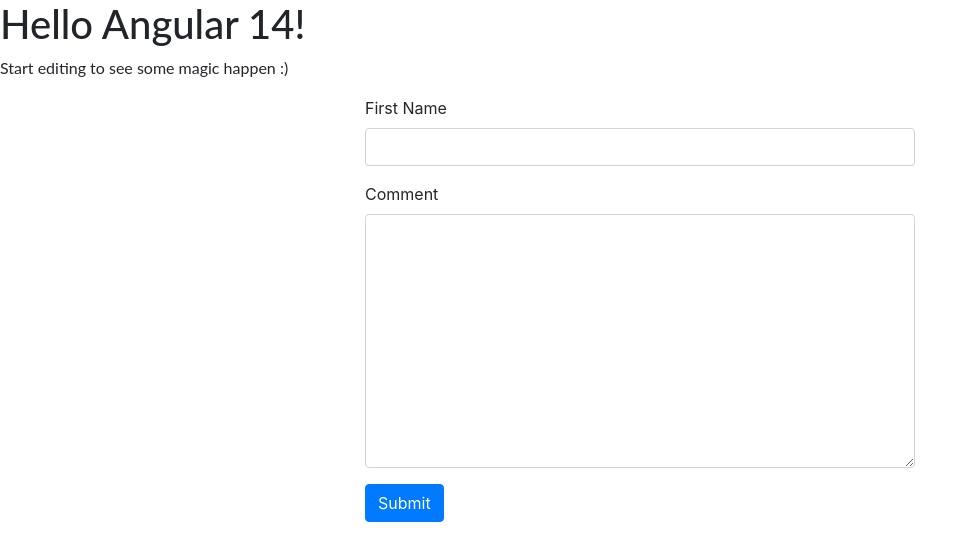
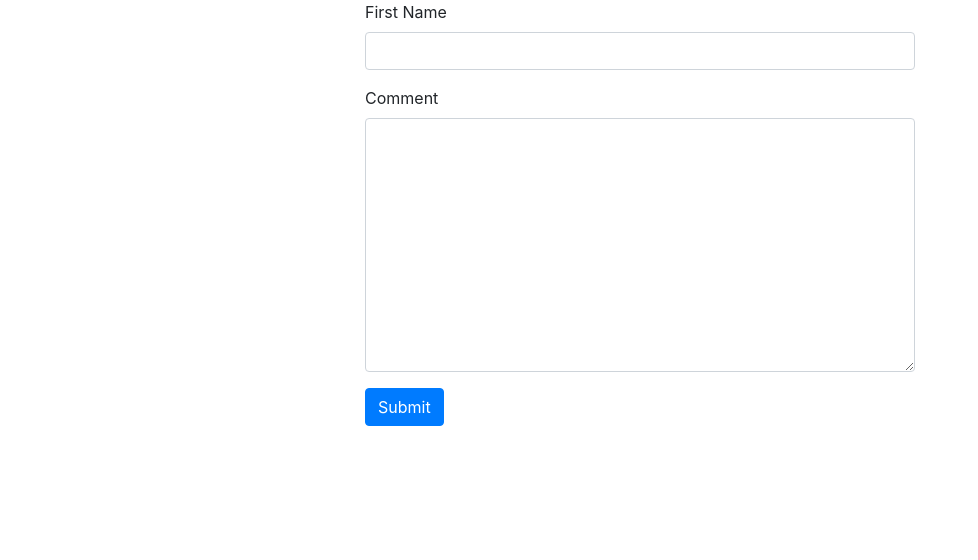
Before and after one commit to Rajan027/angular-forms, an Angular app: page / in a window 1280 px wide. Shown: the top 560 px of the page, without its empty margins (0-978 px from the left). Built offline with nearby package versions, Linux system fonts and the light colour scheme.

Commit message:
app component update

```diff
--- a/src/app/app.component.html
+++ b/src/app/app.component.html
@@ -1,6 +1 @@
-<hello name="{{ name }}"></hello>
-<p>
-	Start editing to see some magic happen :)
-</p>
-
 <app-template-driven-forms></app-template-driven-forms>
```
